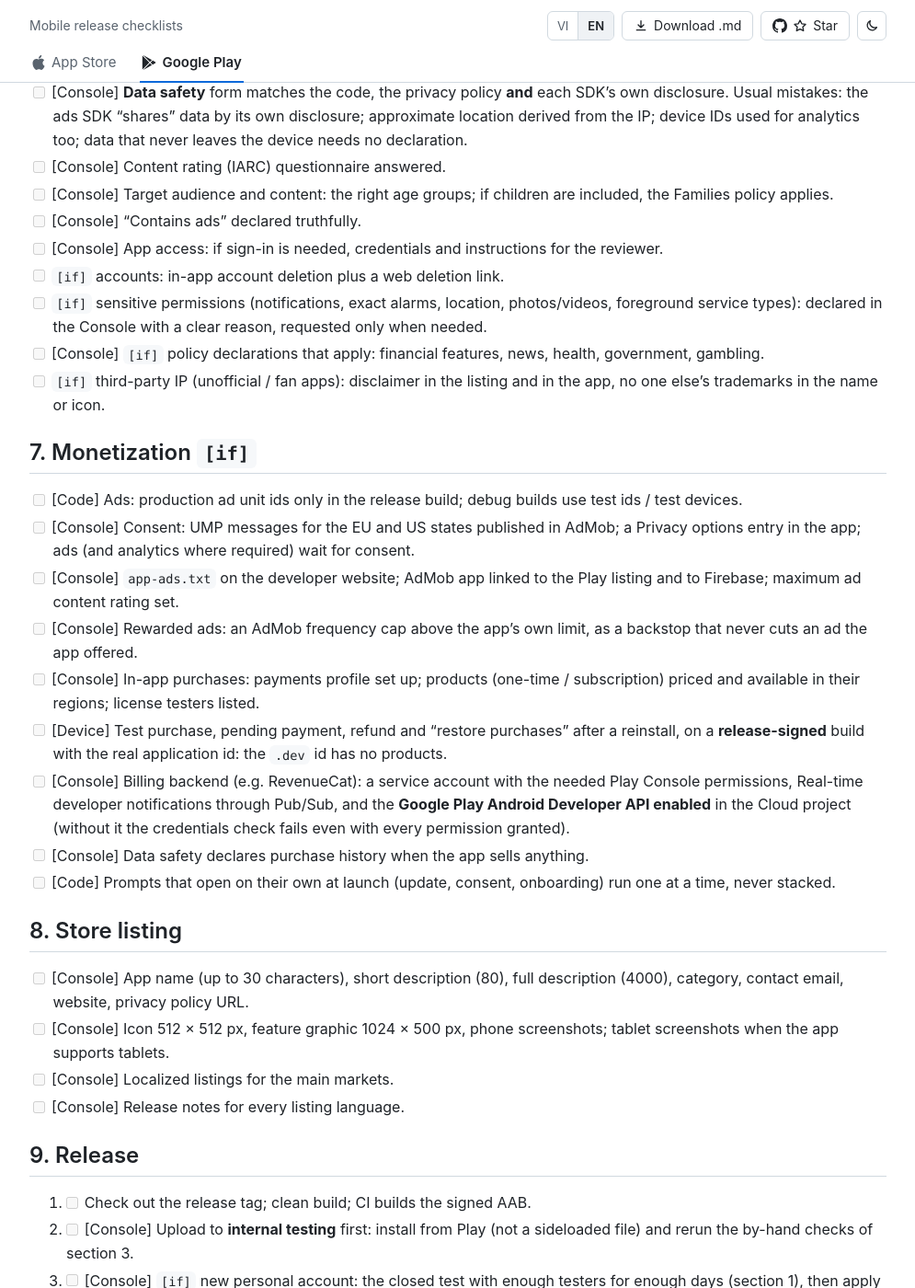
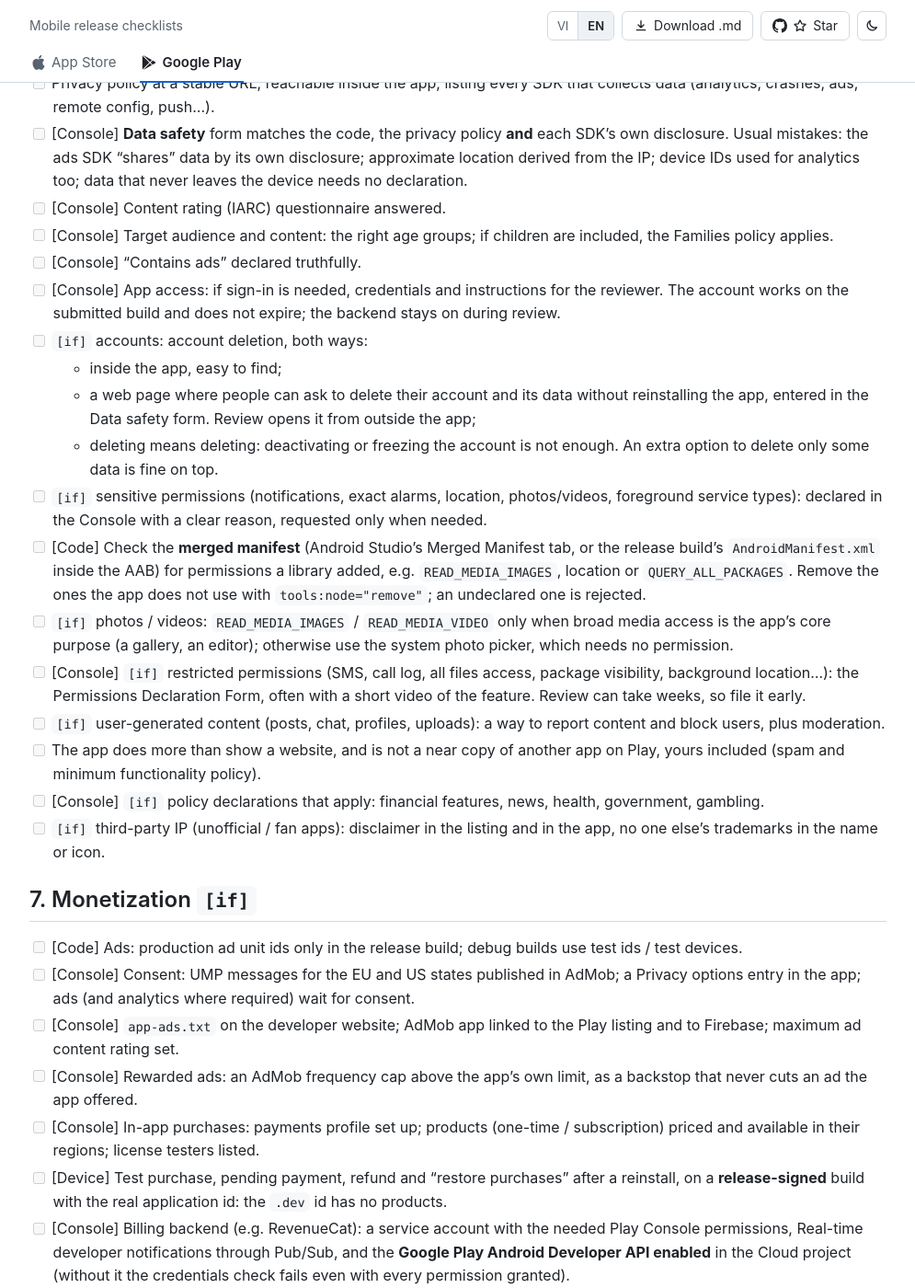
Before and after one commit to tranleo148/app-store-release-checklist, a Jekyll site: the page built from google-play/en.md, in a window 1280 px wide and 1400 px high, scrolled down 2610 px. Shown: the whole window at 92% size, without its empty margins (142-1137 px from the left). Built offline with Jekyll 4.4.1, drawn with Linux system fonts in a browser that asks for light colours; our own code applies the rules of GitHub Pages for plain Markdown files; some of the changed text lies outside the part shown.

Commit message:
[Google Play] Add common rejection reasons, account deletion and permission checks

```diff
--- a/google-play/en.md
+++ b/google-play/en.md
@@ -89,10 +89,29 @@ Vendor names below (Firebase, AdMob/UMP, RevenueCat) are examples of the usual s
 - [ ] [Console] Target audience and content: the right age groups; if children are included, the Families policy
       applies.
 - [ ] [Console] "Contains ads" declared truthfully.
-- [ ] [Console] App access: if sign-in is needed, credentials and instructions for the reviewer.
-- [ ] `[if]` accounts: in-app account deletion plus a web deletion link.
+- [ ] [Console] App access: if sign-in is needed, credentials and instructions for the reviewer. The account works
+      on the submitted build and does not expire; the backend stays on during review.
+- [ ] `[if]` accounts: account deletion, both ways:
+  - inside the app, easy to find;
+  - a web page where people can ask to delete their account and its data without reinstalling the app, entered
+    in the Data safety form. Review opens it from outside the app;
+  - deleting means deleting: deactivating or freezing the account is not enough. An extra option to delete only
+    some data is fine on top.
 - [ ] `[if]` sensitive permissions (notifications, exact alarms, location, photos/videos, foreground service types):
       declared in the Console with a clear reason, requested only when needed.
+- [ ] [Code] Check the **merged manifest** (Android Studio's Merged Manifest tab, or the release build's
+      `AndroidManifest.xml` inside the AAB) for permissions a library added, e.g. `READ_MEDIA_IMAGES`, location or
+      `QUERY_ALL_PACKAGES`. Remove the ones the app does not use with `tools:node="remove"`; an undeclared one is
+      rejected.
+- [ ] `[if]` photos / videos: `READ_MEDIA_IMAGES` / `READ_MEDIA_VIDEO` only when broad media access is the app's
+      core purpose (a gallery, an editor); otherwise use the system photo picker, which needs no permission.
+- [ ] [Console] `[if]` restricted permissions (SMS, call log, all files access, package visibility, background
+      location...): the Permissions Declaration Form, often with a short video of the feature. Review can take
+      weeks, so file it early.
+- [ ] `[if]` user-generated content (posts, chat, profiles, uploads): a way to report content and block users, plus
+      moderation.
+- [ ] The app does more than show a website, and is not a near copy of another app on Play, yours included (spam and
+      minimum functionality policy).
 - [ ] [Console] `[if]` policy declarations that apply: financial features, news, health, government, gambling.
 - [ ] `[if]` third-party IP (unofficial / fan apps): disclaimer in the listing and in the app, no one else's
       trademarks in the name or icon.
@@ -114,14 +133,19 @@ Vendor names below (Firebase, AdMob/UMP, RevenueCat) are examples of the usual s
       Real-time developer notifications through Pub/Sub, and the **Google Play Android Developer API enabled** in
       the Cloud project (without it the credentials check fails even with every permission granted).
 - [ ] [Console] Data safety declares purchase history when the app sells anything.
+- [ ] `[if]` subscriptions: the purchase screen shows the price, the billing period, what the user gets and how to
+      cancel, as clearly as the button itself (Play subscriptions policy).
 - [ ] [Code] Prompts that open on their own at launch (update, consent, onboarding) run one at a time, never stacked.
 
 ## 8. Store listing
 
 - [ ] [Console] App name (up to 30 characters), short description (80), full description (4000), category,
       contact email, website, privacy policy URL.
+- [ ] [Console] Metadata policy: no "best", "#1", "top", "free" or price claims, no emoji, ALL CAPS or repeated
+      keywords in the name, icon or short description; no other apps' or brands' names; no ranking badges or
+      "new" labels on the icon.
 - [ ] [Console] Icon 512 × 512 px, feature graphic 1024 × 500 px, phone screenshots; tablet screenshots when the
-      app supports tablets.
+      app supports tablets. Screenshots show the app in use, not only the splash or sign-in screen.
 - [ ] [Console] Localized listings for the main markets.
 - [ ] [Console] Release notes for every listing language.
 
@@ -160,3 +184,8 @@ Vendor names below (Firebase, AdMob/UMP, RevenueCat) are examples of the usual s
 - **Billing backend reports bad credentials:** the Google Play Android Developer API was off in the Cloud project;
   permissions were fine.
 - **Testing purchases on a debug build:** the `.dev` application id has no products; test on a release-signed build.
+- **Account deletion with no web link:** deletion inside the app is not enough; Play also needs a web page, entered
+  in the Data safety form, where people can ask for deletion without the app.
+- **A permission a library added:** a dependency can put a sensitive permission into the merged manifest; Play
+  rejects it when the app does not use or declare it.
+- **Metadata:** "best", "#1", emoji or repeated keywords in the name or short description.
```
Also changed, not shown: _data/changelog.yml (+9 -0 lines), google-play/index.md (+31 -3 lines).
